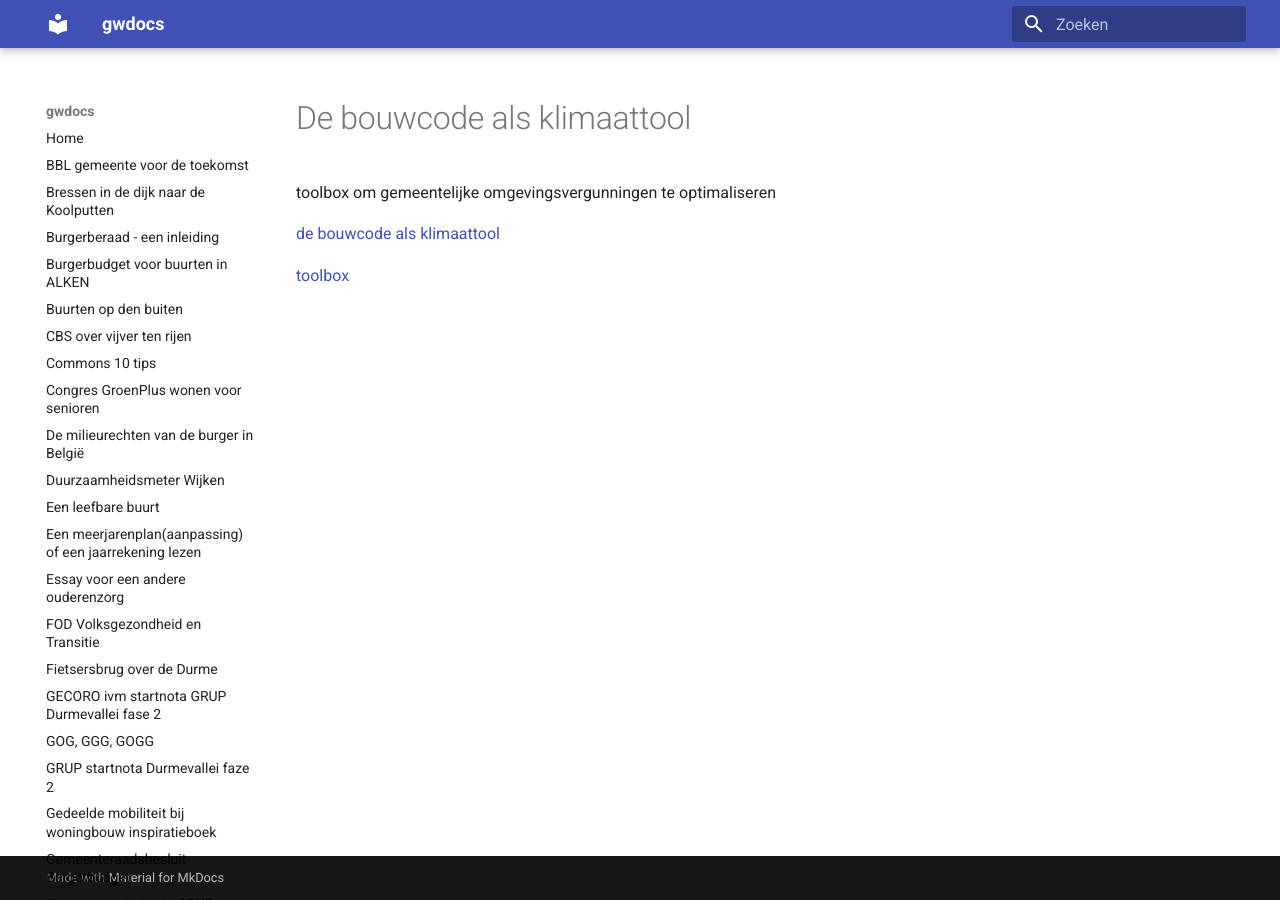
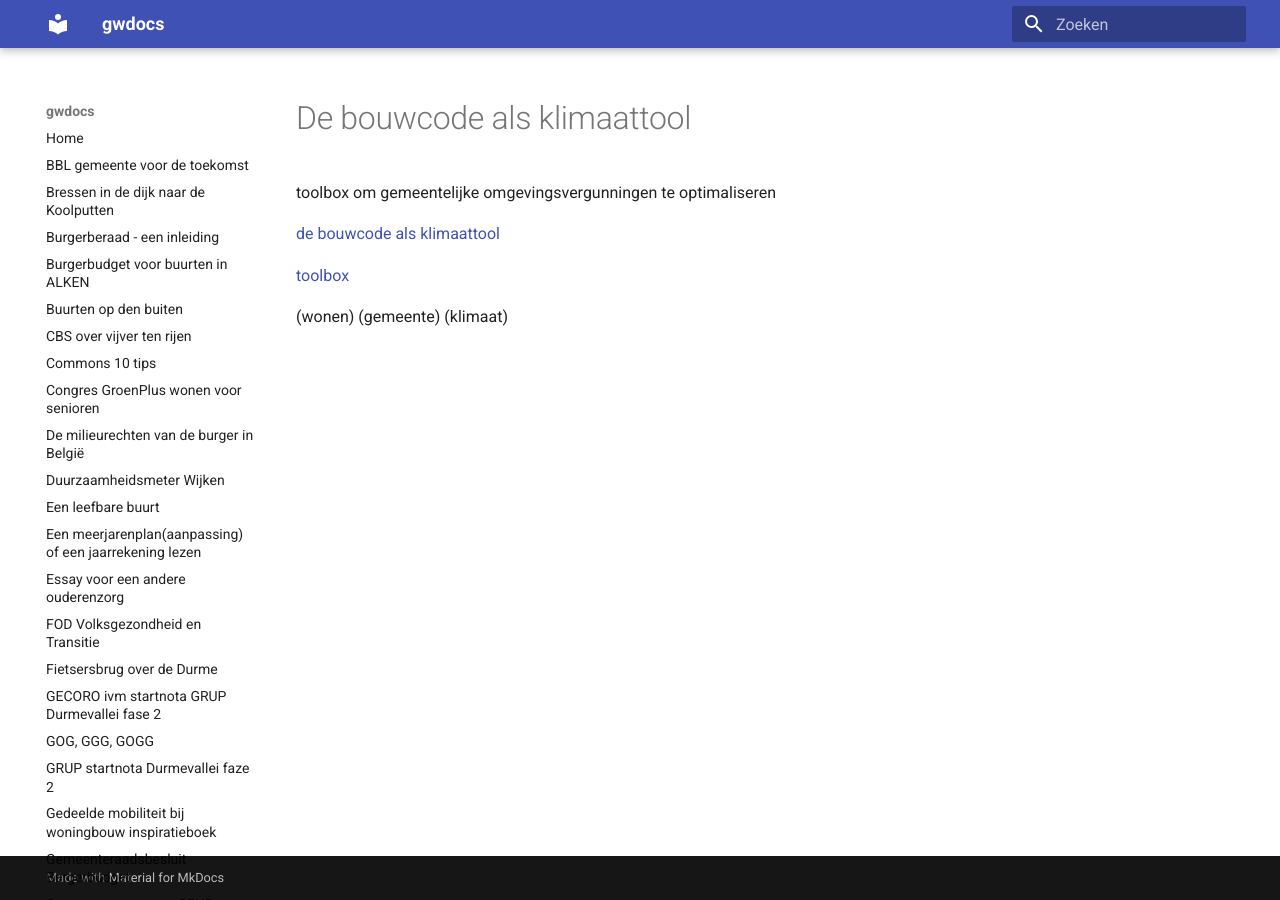
Before and after one commit to groenwaasmunster/gwdocs, an MkDocs documentation site: the page built from docs/de bouwcode als klimaattool.md, in a window 1280 px wide. Built offline with MkDocs 1.6.1 and Material for MkDocs 9.7.7, drawn with Linux system fonts in a browser that asks for light colours.

Commit message:
Update de bouwcode als klimaattool.md

```diff
--- a/docs/de bouwcode als klimaattool.md
+++ b/docs/de bouwcode als klimaattool.md
@@ -3,3 +3,5 @@ toolbox om gemeentelijke omgevingsvergunningen te optimaliseren
 [de bouwcode als klimaattool](https://drive.google.com/file/d/1Q00Kis5NrcKWj5rbiF5WYyzYYTEdY7-S/view)
 
 [toolbox](best/bouwcode_handboekdigitaal0728-2.pdf)
+
+(wonen) (gemeente) (klimaat)
```
